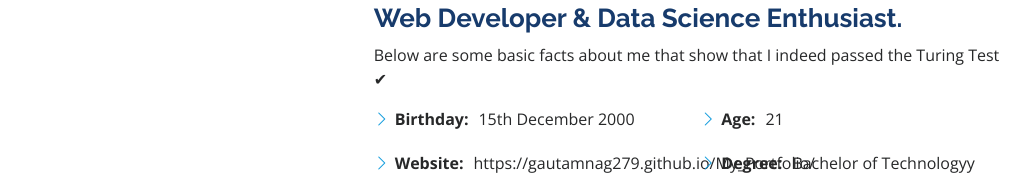
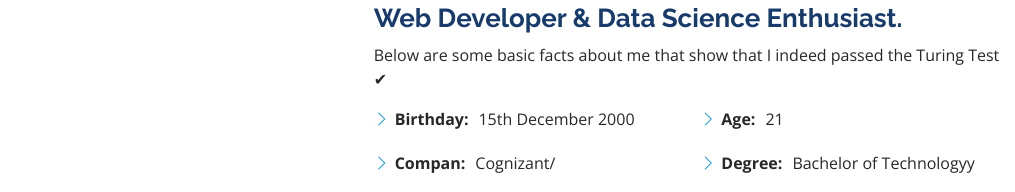
Before and after one commit to gautamnag279/My_Portfolio, a plain HTML site: page index.html in a window 1280 px wide. Shown: the part 1061-1253 px from the top of the page, without its empty margins (265-1280 px from the left). Drawn offline with nearby package versions, Linux system fonts and the light colour scheme.

Commit message:
added company

```diff
--- a/index.html
+++ b/index.html
@@ -102,7 +102,7 @@
                 <ul>
                   <li><i class="bi bi-chevron-right"></i> <strong>Birthday:</strong> <span>15th December 2000</span>
                   </li>
-                  <li><i class="bi bi-chevron-right"></i> <strong>Website:</strong> <span>https://gautamnag279.github.io/My_Portfolio/</span></li>
+                  <li><i class="bi bi-chevron-right"></i> <strong>Compan:</strong> <span>Cognizant/</span></li>
                   <li><i class="bi bi-chevron-right"></i> <strong>Languages:</strong> <span>English, Hindi, Bengali, French</span></li>
                   <li><i class="bi bi-chevron-right"></i> <strong>City:</strong> <span>Bangalore, India</span></li>
                 </ul>
```
